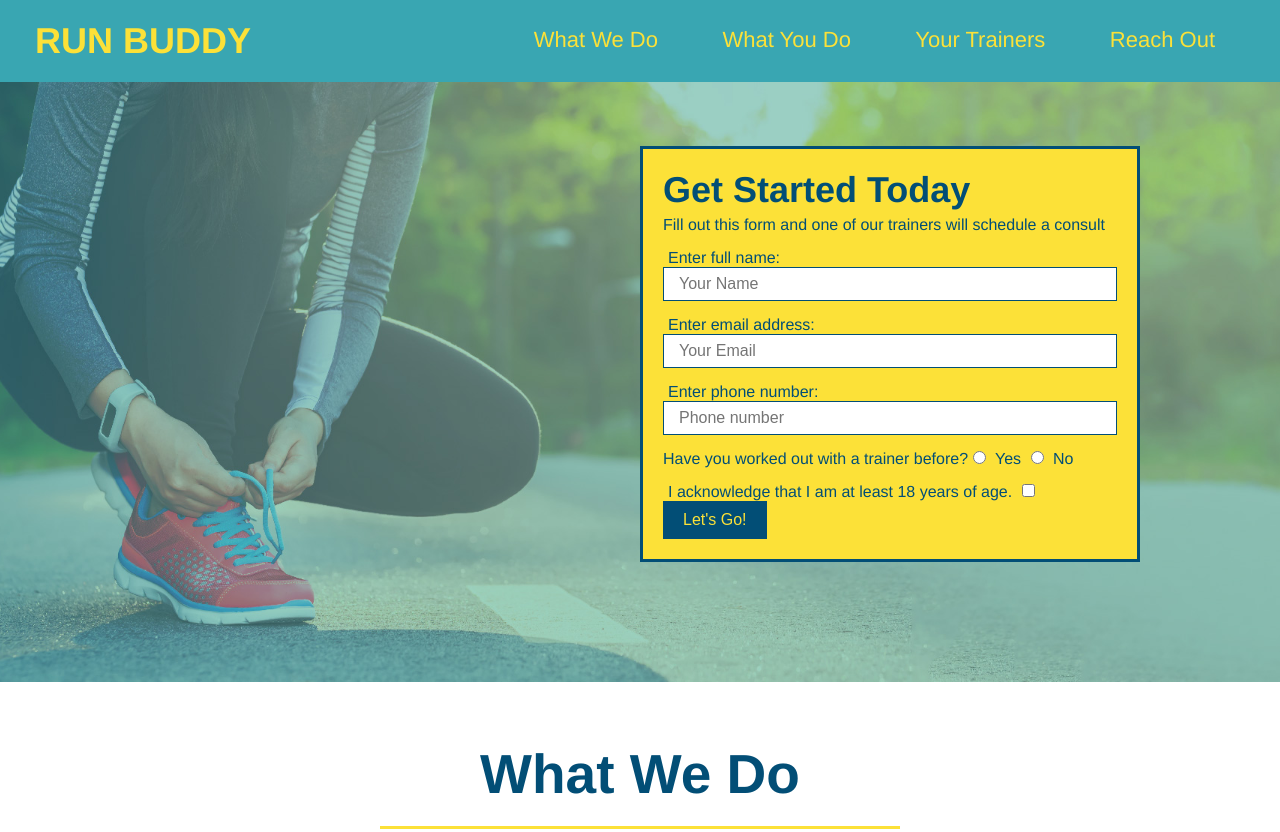
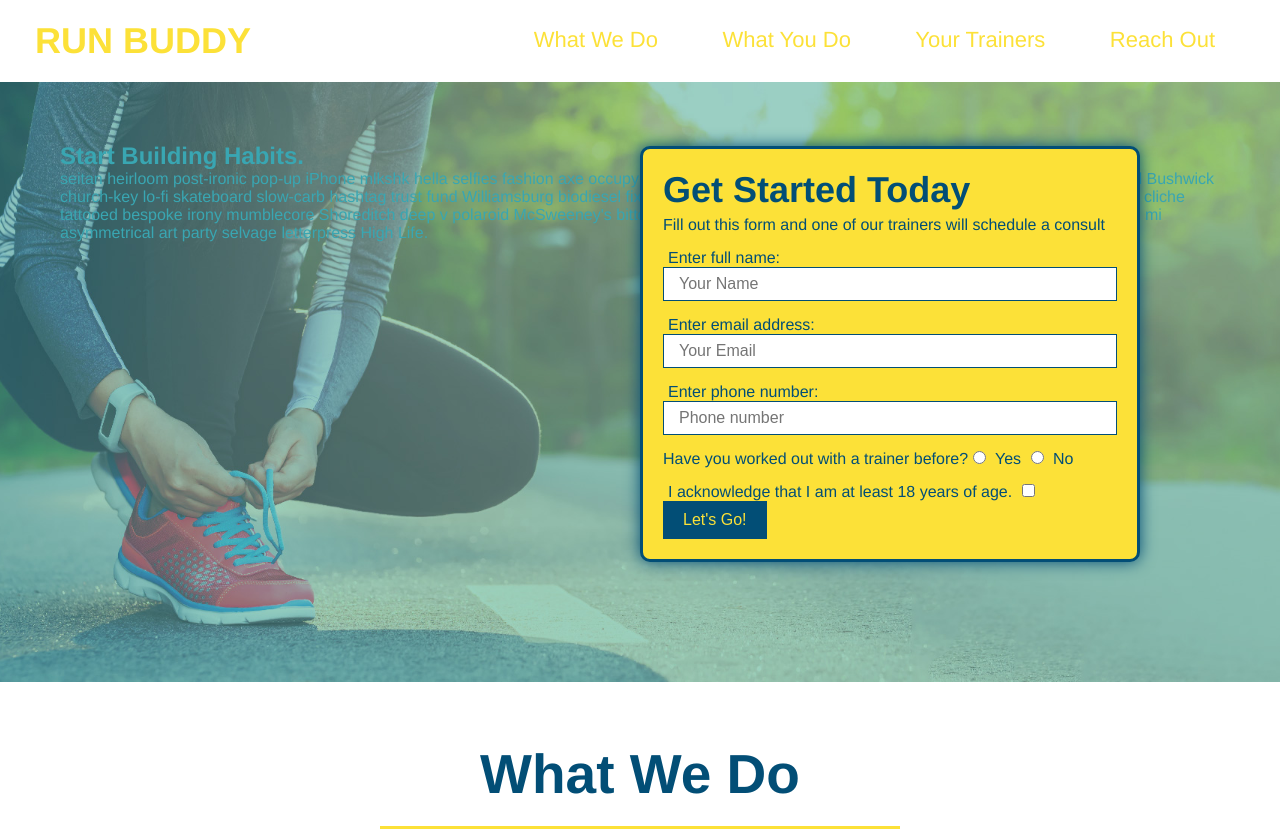
Before and after one commit to ah-fang/run-buddy, a plain HTML site: page index.html in a window 1280 px wide. Shown: the top 832 px of the page. Drawn offline with Linux system fonts and the light colour scheme.

Commit message:
add content to hero, replace image

```diff
--- a/assets/css/style.css
+++ b/assets/css/style.css
@@ -12,8 +12,8 @@
 }
 header {
     padding: 20px 35px;
-    background-color: #39a6b2;
   }
+
 header h1 {
     font-weight: bold;
     font-size: 36px;
@@ -56,9 +56,11 @@ section {
     width: 500px;
     color: #024e76;
     border: solid 3px #024e76;
+    border-radius: 10px;
     position: absolute;
     bottom: 120px;
     right: 140px;
+    filter: drop-shadow(0 0 0.5rem #024e76);
   }
 .hero-form p {
     margin: 5px 0 15px 0;
--- a/index.html
+++ b/index.html
@@ -6,6 +6,8 @@
     <link rel="stylesheet" href="./assets/css/style.css"/>
   </head>
   <body>
+
+   <!-- hero/jumbotron -->
    <header id = "title">
     <h1>
       <a href = "/">RUN BUDDY</a></h1>
@@ -26,8 +28,13 @@
       </ul>
     </nav>
 </header>
-   <!-- hero/jumbotron -->
     <section class="hero">
+      <div class="hero-cta">
+        <h2>Start Building Habits.</h2>
+        <p>
+          seitan heirloom post-ironic pop-up iPhone mlkshk hella selfies fashion axe occupy readymade put a bird on it messenger bag Wes Anderson Schlitz plaid Bushwick church-key lo-fi skateboard slow-carb hashtag trust fund Williamsburg biodiesel fixie farm-to-table 8-bit banjo XOXO Banksy chillwave bicycle rights retro cliche tattooed bespoke irony mumblecore Shoreditch deep v polaroid McSweeney's bitters cray gentrify tofu Marfa you probably haven't heard of them yr banh mi asymmetrical art party selvage letterpress High Life.
+        </p>
+      </div>
       <div class = "hero-form">
         <h3>Get Started Today</h3>
         <p>Fill out this form and one of our trainers will schedule a consult</p>
```
Lines whose indentation alone changed are shown as unchanged.
